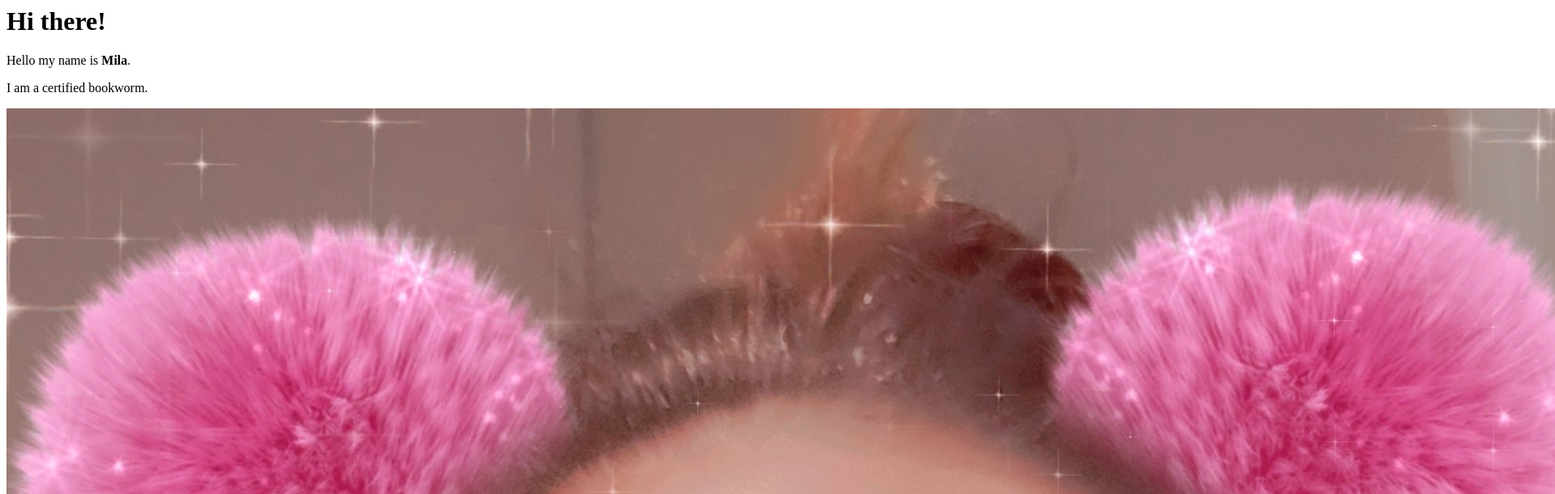
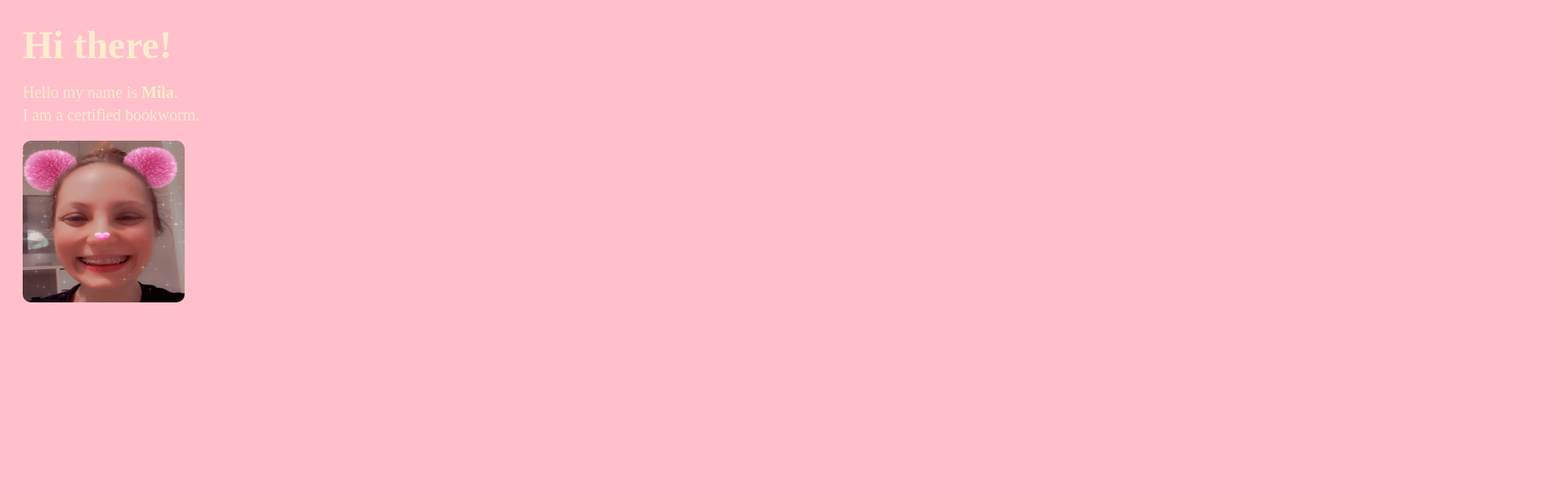
Before and after one commit to MilaCikes/about-me, a plain HTML site: page index.html in a window 1280 px wide. Shown: the top 611 px of the page at 81% size, 1920 px wide, since content can reach past the window. Drawn offline with Linux system fonts and the light colour scheme.

Commit message:
Add beauty.css

```diff
--- /dev/null
+++ b/beauty.css
@@ -0,0 +1,25 @@
+body {
+  background: pink;
+  padding: 20px;
+
+  color: blanchedalmond;
+  h1 {
+    font-size: 48px;
+    margin: 0 0 20px 0;
+  }
+
+  p {
+    font-size: 20px;
+    margin: 0;
+  }
+  p + p {
+    margin-top: 5px;
+  }
+
+  img {
+    margin-top: 20px;
+    border-radius: 10px;
+    width: 200px;
+    height: 200px;
+  }
+}
--- a/index.html
+++ b/index.html
@@ -1,5 +1,7 @@
 <html>
-  <head> </head>
+  <head>
+    <link rel="stylesheet" href="./beauty.css" />
+  </head>
   <body>
     <h1>Hi there!</h1>
     <p>Hello my name is <strong>Mila</strong>.</p>
```
